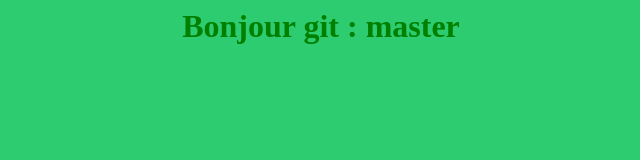
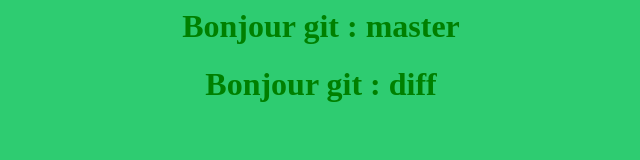
Before and after one commit to manal2/BonjourGit, a plain HTML site: page index.html in a window 1280 px wide. Shown: the whole page, without its empty margins (319-959 px from the left). Drawn offline with Linux system fonts and the light colour scheme.

Commit message:
ajout ue ligne code

```diff
--- a/index.html
+++ b/index.html
@@ -11,5 +11,6 @@
 	</style>
 	<body>
 		<center><h1>Bonjour git : master</h1></center>
+		<center><h1>Bonjour git : diff</h1></center>
 	</body>
 </html>
```
